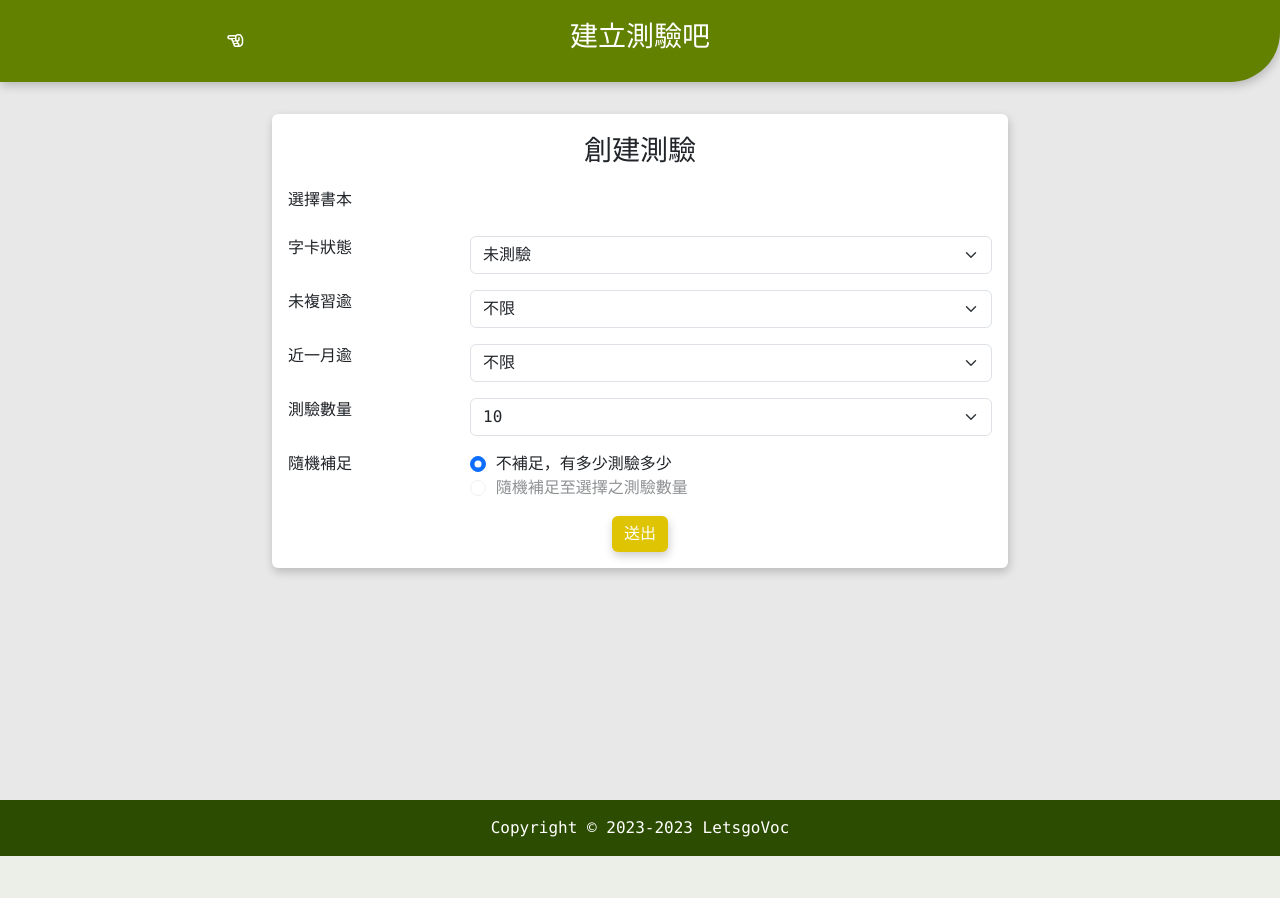
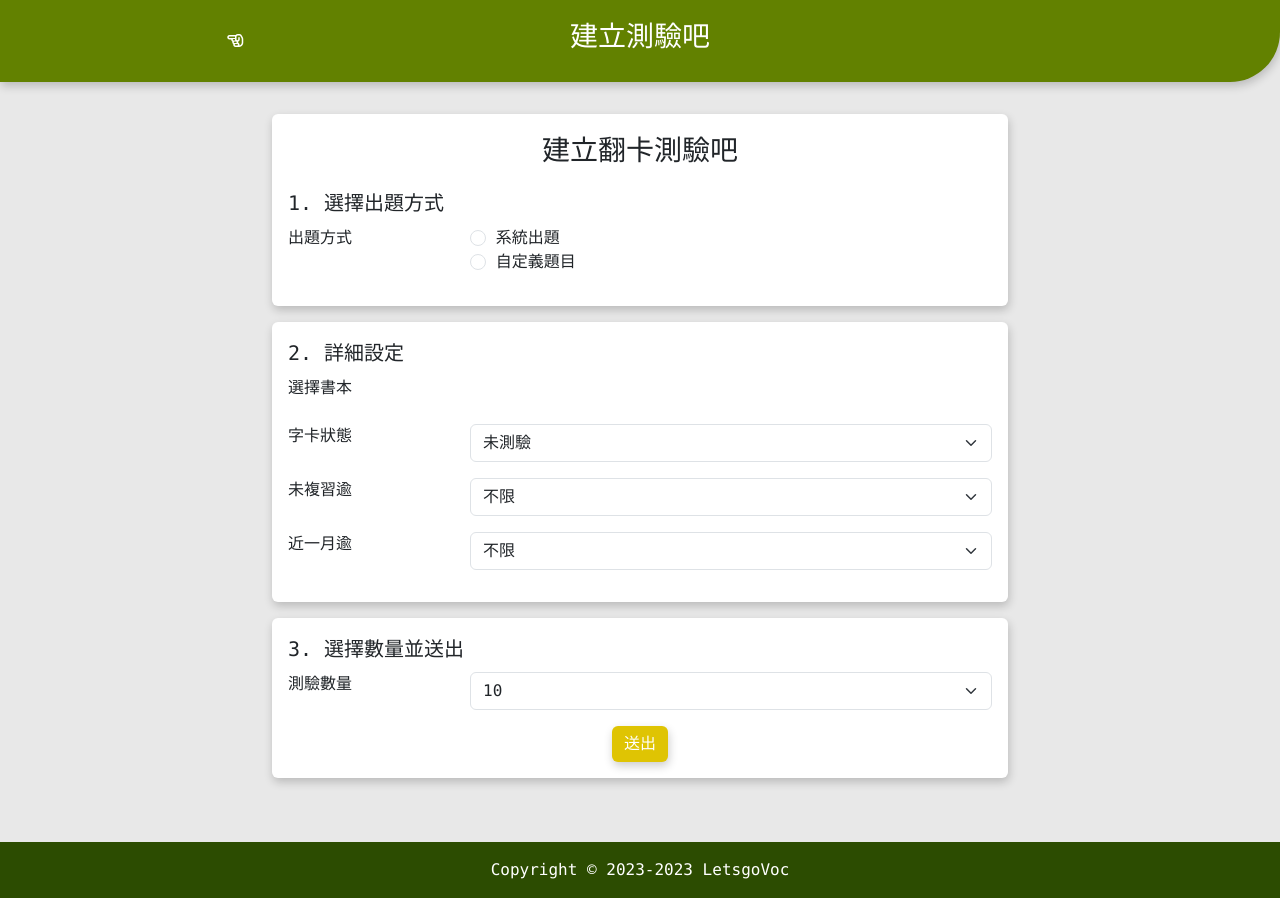
Before and after one commit to jinny8813/VocaBud, a CodeIgniter 4 app: the page made by app/Views/pages/quizmolds_create.php in a window 1280 px wide. Shown: the part 56-954 px from the top of the page. Before the commit the page ends 912 px from the top, so only its background shows below. Run offline with PHP 8.4 and a stand-in for CodeIgniter, Linux system fonts and the light colour scheme; the template is opened without the code that fills it, so the values that code supplies are empty; some libraries are stand-ins or nearby versions.

Commit message:
system set the theme

```diff
--- a/app/Views/pages/quizmolds_create.php
+++ b/app/Views/pages/quizmolds_create.php
@@ -16,13 +16,32 @@
         </div>
     </div>
 
-    <div class="container pb-5">
-        <div class="row justify-content-center my-3">
+    <div class="container py-3">
+        <div class="row justify-content-center mb-3">
             <div class="col-md-8 my-3">
-                <div class="card">
+                <form id="quizMainForm">
+                    <div class="card mb-3">
                         <div class="card-body">
-                        <div class="text-center fs-3 mb-3">創建測驗</div>
-                        <form id="quizCreateForm">
+                            <div class="text-center fs-3 mb-3">建立翻卡測驗吧</div>
+                            <div class="fs-5 mb-2">1. 選擇出題方式</div>
+                            <div class="form-group row mb-3">
+                                <div class="col-3">
+                                    <label for="" class="form-label">出題方式</label>
+                                </div>
+                                <div class="col-9">
+                                    <input class="form-check-input" type="radio" name="main_way" id="main_way1" value="system" required>
+                                    <label class="form-check-label" for="main_way1">系統出題</label>
+                                    <br>
+                                    <input class="form-check-input" type="radio" name="main_way" id="main_way2" value="self">
+                                    <label class="form-check-label" for="main_way2">自定義題目</label>
+                                </div>
+                            </div>
+                        </div>
+                    </div>
+
+                    <div class="card mb-3">
+                        <div class="card-body">
+                            <div class="fs-5 mb-2">2. 詳細設定</div>
                             <div class="form-group row mb-3">
                                 <div class="col-3">
                                     <label for="title" class="form-label">選擇書本</label>
@@ -83,7 +102,12 @@
                                     </select>
                                 </div>
                             </div>
+                        </div>
+                    </div>
 
+                    <div class="card mb-3">
+                        <div class="card-body">
+                            <div class="fs-5 mb-2">3. 選擇數量並送出</div>
                             <div class="form-group row mb-3">
                                 <div class="col-3">
                                     <label for="select_amount" class="form-label">測驗數量</label>
@@ -93,37 +117,31 @@
                                         <option value="10">10</option>
                                         <option value="20">20</option>
                                         <option value="50">50</option>
+                                        <option value="100">100</option>
+                                        <option value="200">200</option>
+                                        <option value="500">500</option>
                                     </select>
-                                </div>
-                            </div>
-
-                            <div class="form-group row mb-3">
-                                <div class="col-3">
-                                    <label for="" class="form-label">隨機補足</label>
-                                </div>
-                                <div class="col-9">
-                                    <input class="form-check-input" type="radio" name="add_random" id="add_random1" checked value="no">
-                                    <label class="form-check-label" for="add_random1">不補足，有多少測驗多少</label>
-                                    <br>
-                                    <input class="form-check-input" type="radio" name="add_random" id="add_random2" disabled value="random">
-                                    <label class="form-check-label" for="add_random2">隨機補足至選擇之測驗數量</label>
                                 </div>
                             </div>
                             <div class="form-group d-flex justify-content-center">
                                 <button type="submit" name="submit" class="btn">送出</button>
                             </div>
-                        </form>
                         </div>
                     </div>
+                </form>
+
             </div>
         </div>
     </div>
 </section>
 <script>
-    let quizCreateForm = document.getElementById("quizCreateForm");
+    let quizMainForm = document.getElementById("quizMainForm");
 
-    quizCreateForm.addEventListener("submit",(e) => {
+    quizMainForm.addEventListener("submit",(e) => {
+        let formdata = new FormData(quizMainForm);
+
         let select_book = new Array();
+        if(formdata.get('main_way') == "self"){
             $.each($("input[name='book_group']:checked"), function() {
                 select_book.push(parseInt($(this).val()));
             });
@@ -132,9 +150,14 @@
             }else{
                 document.getElementById('bookError').classList.add('d-none');
             }
+        }else{
+            $.each($("input[name='book_group']"), function() {
+                select_book.push(parseInt($(this).val()));
+            });
+        }
+
         e.preventDefault();
-
-        let formdata= new FormData(quizCreateForm);
+        console.log(select_book);
         formdata.append("select_book", select_book.toString());
         myLib1.POST("<?= base_url('/quizlets/generate') ?>",formdata);
     })
```
Also changed, not shown: app/Controllers/Quizlets.php (+5 -2 lines), app/Models/QuizModel.php (+49 -6 lines), app/Views/pages/quizmolds_list.php (+14 -29 lines). Lines whose indentation alone changed are shown as unchanged.
